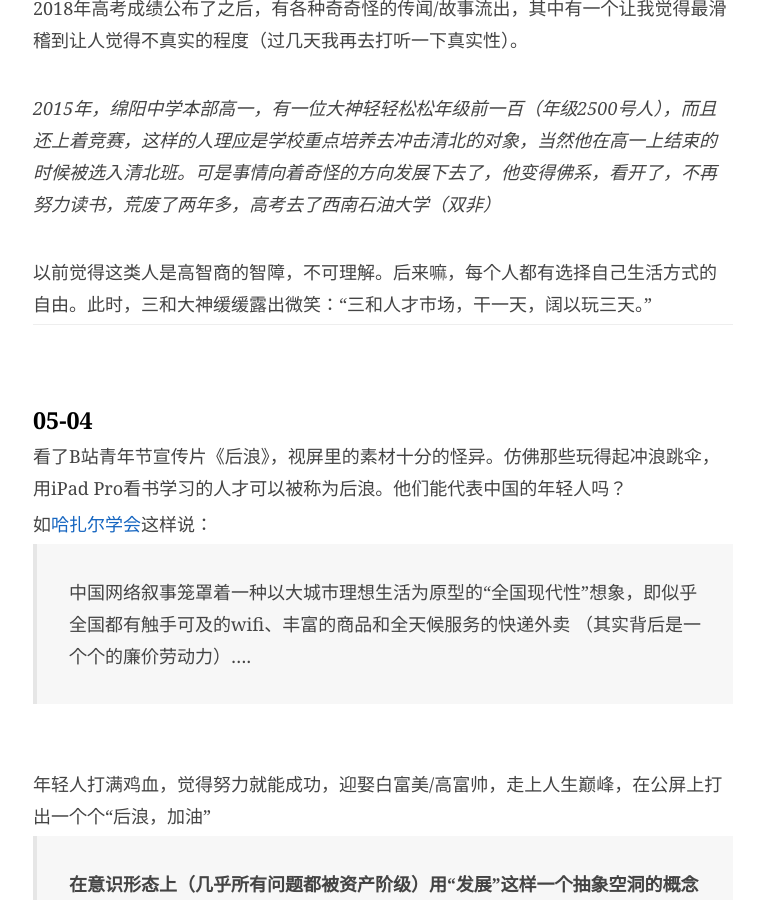
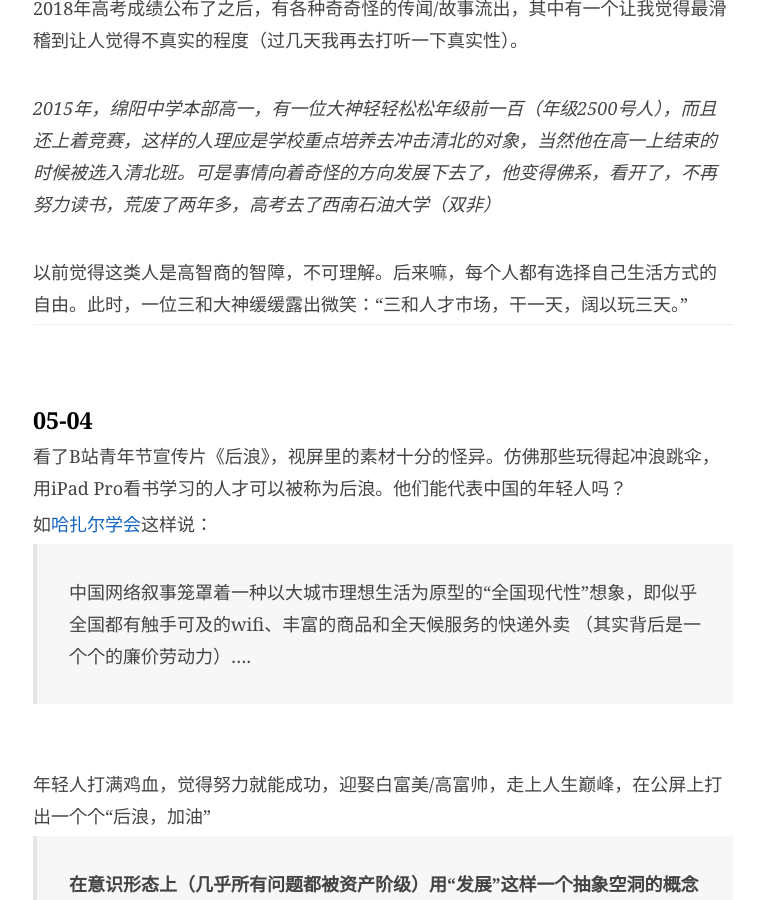
Before and after one commit to JaydenYL/JaydenYL.github.io, a Jekyll site: the page built from _posts/2020-04-26-日记.md, in a window 1280 px wide and 900 px high, scrolled down 337 px. Shown: the whole window, without its empty margins (257-1021 px from the left). Built offline with Jekyll 4.4.1, drawn with Linux system fonts in a browser that asks for light colours; comment, search, counter and statistics services are not loaded.

Commit message:
Update 2020-04-26-日记.md

```diff
--- a/_posts/2020-04-26-日记.md
+++ b/_posts/2020-04-26-日记.md
@@ -21,7 +21,7 @@ catalog: true
 
 <br>*2015年，绵阳中学本部高一，有一位大神轻轻松松年级前一百（年级2500号人），而且还上着竞赛，这样的人理应是学校重点培养去冲击清北的对象，当然他在高一上结束的时候被选入清北班。可是事情向着奇怪的方向发展下去了，他变得佛系，看开了，不再努力读书，荒废了两年多，高考去了西南石油大学（双非）*
 
-<br>以前觉得这类人是高智商的智障，不可理解。后来嘛，每个人都有选择自己生活方式的自由。此时，三和大神缓缓露出微笑：“三和人才市场，干一天，阔以玩三天。”
+<br>以前觉得这类人是高智商的智障，不可理解。后来嘛，每个人都有选择自己生活方式的自由。此时，一位三和大神缓缓露出微笑：“三和人才市场，干一天，阔以玩三天。”
 
 
 
```
